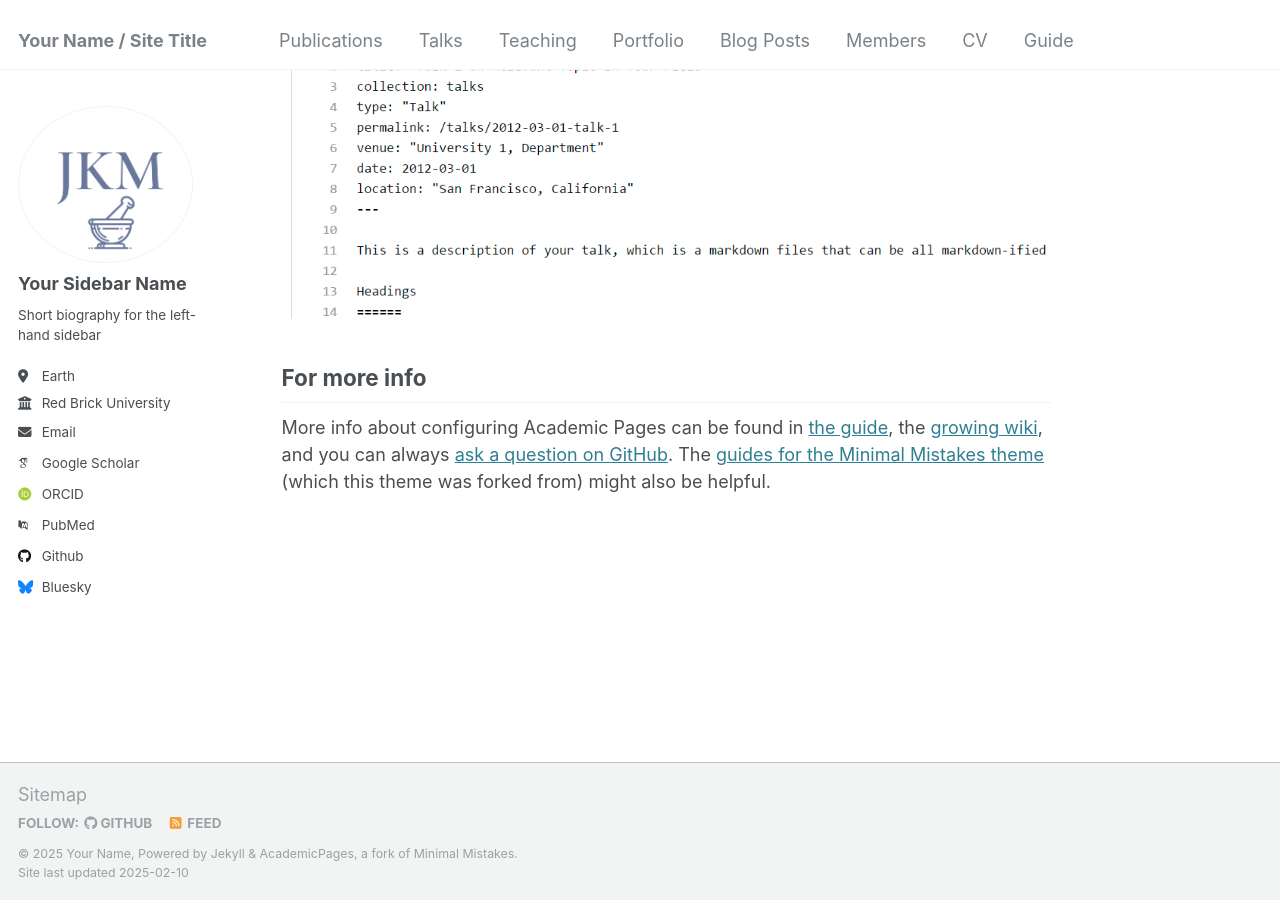
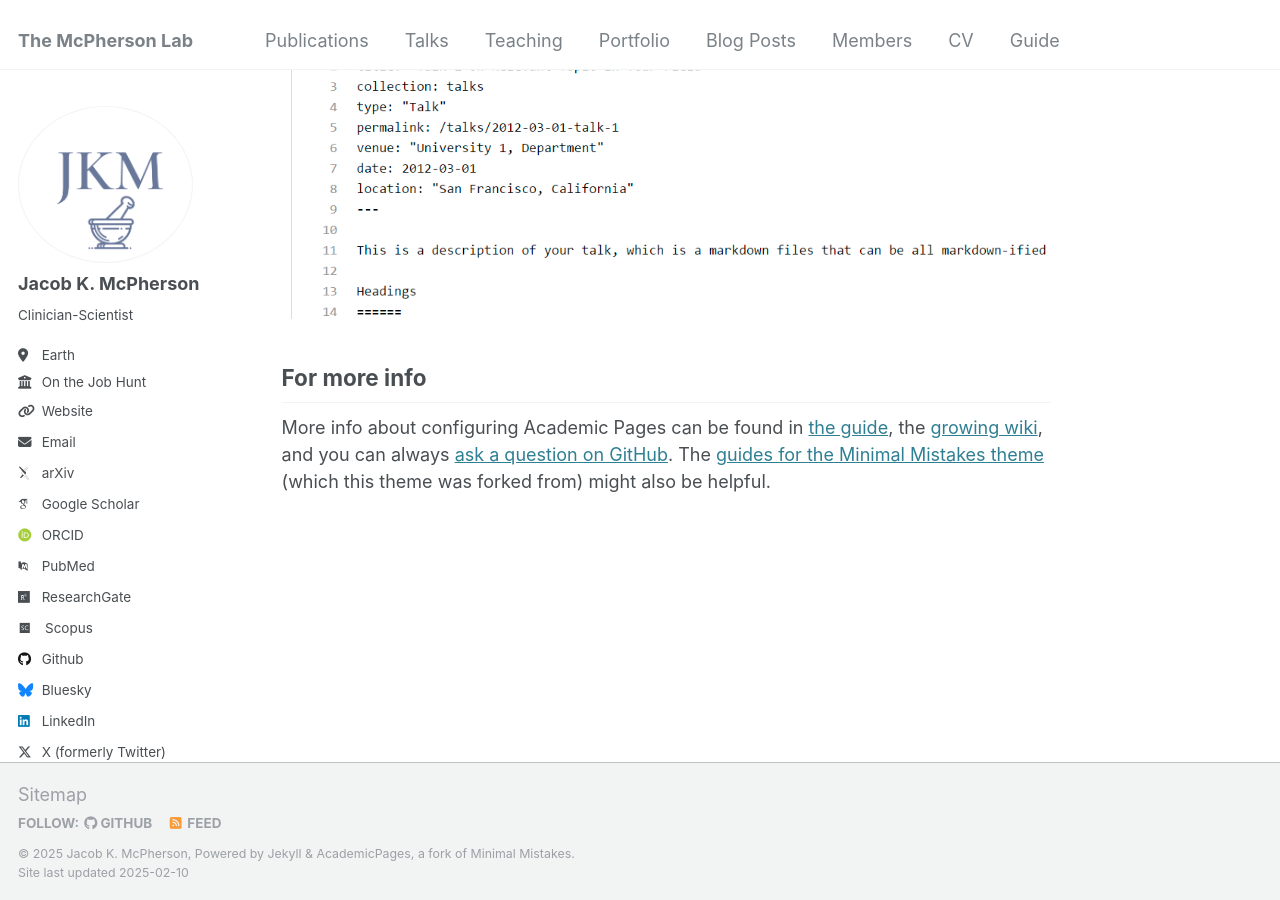
Before and after one commit to The-McPherson-Lab/The-McPherson-Lab, a Jekyll site: the page built from _pages/about.md, in a window 1280 px wide and 900 px high, scrolled down 2643 px. Built offline with Jekyll 4.4.1, drawn with Linux system fonts in a browser that asks for light colours; some web fonts are replaced; part of the change alters nothing that is shown.

Commit message:
Update _config.yml
Signed-off-by: Jacob K. McPherson <70453018+JacobKMcPherson@users.noreply.github.com>

```diff
--- a/_config.yml
+++ b/_config.yml
@@ -8,13 +8,13 @@
 
 # Basic Site Settings
 locale                   : "en-US"
-title                    : "Your Name / Site Title"
+title                    : "The McPherson Lab"
 title_separator          : "-"
-name                     : &name "Your Name"
-description              : &description "personal description"
-url                      : https://academicpages.github.io # the base hostname & protocol for your site e.g. "https://[your GitHub username].github.io"
-baseurl                  : "" # the subpath of your site, e.g. "/blog"
-repository               : "academicpages/academicpages.github.io"
+name                     : &name "Jacob K. McPherson"
+description              : &description "A Pharmacology Lab"
+url                      : "https://the-mcpherson-lab.github.io"
+baseurl                  : ""
+repository               : "https://github.com/The-McPherson-Lab/The-McPherson-Lab.github.io"
 
 # Site Author - The following control what appear as part of the author content on the side bar.
 #               If a field is blank the icon and link will not appear, otherwise it will be shown.
@@ -22,57 +22,31 @@ repository               : "academicpages/academicpages.github.io"
 author:
   # Biographic information
   avatar           : "profile.png"
-  name             : "Your Sidebar Name"
+  name             : "Jacob K. McPherson"
   pronouns         : # example: "she/her"
-  bio              : "Short biography for the left-hand sidebar"
+  bio              : "Clinician-Scientist"
   location         : "Earth"
-  employer         : "Red Brick University"
-  uri              : # URL
-  email            : "none@example.org"
+  employer         : "On the Job Hunt"
+  uri              : "https://jacobkmcpherson.com"
+  email            : "jacob@jacobkmcpherson.com"
 
   # Academic websites
-  arxiv            : # URL - Update with the correct link to your profile
-  googlescholar    : "https://scholar.google.com/citations?user=PS_CX0AAAAAJ"
-  impactstory      : # URL
-  orcid            : "http://orcid.org/yourorcidurl"
-  semantic         : # URL
-  pubmed           : "https://www.ncbi.nlm.nih.gov/pubmed/?term=john+snow"
-  researchgate     : # URL
-  scopus           : # URL
+  arxiv            : "https://arxiv.org/a/0000-0001-5486-4945"
+  googlescholar    : "https://scholar.google.com/citations?user=MsZPCoIAAAAJ&hl=en"
+  orcid            : "https://orcid.org/0000-0001-5486-4945"
+  pubmed           : "https://www.ncbi.nlm.nih.gov/myncbi/1XeOuqmaFjg5z/bibliography/public/"
+  scopus           : "https://www.scopus.com/authid/detail.uri?authorId=57204192355"
+  researchgate     : "https://www.researchgate.net/profile/Jacob-Mcpherson"
+
 
   # Repositories and software development
-  bitbucket        : # Username - Update with your username on the site
-  codepen          : # Username
-  dribbble         : # Username
-  github           : "academicpages"
-  kaggle           : # Username
-  stackoverflow    : # User number or user number and name (i.e., use "1" or "1/jeff-atwood")
+  github           : "JacobKMcPherson"
 
   # Social media
-  bluesky          : "bsky.app" # Replace this with you Bluesky username
-  facebook         : # Username
-  flickr           : # Username
-  foursquare       : # Username
-  goodreads        : # Username
-  google_plus      : # Username
-  keybase          : # Username
-  instagram        : # Username
-  lastfm           : # Username
-  linkedin         : # Username
-  mastodon         : # URL
-  medium           : # URL
-  pinterest        : # Username
-  soundcloud       : # Username
-  steam            : # Username
-  telegram         : # URL
-  tumblr           : # Username
-  twitter          : # Username for X / Twitter
-  vine             : # Username
-  weibo            : # Username
-  wikipedia        : # Username
-  xing             : # Username
-  youtube          : # Username
-  zhihu            : # Username
+  linkedin         : "https://www.linkedin.com/in/JacobKMcPherson"
+  twitter          : "JacobKMcPherson"
+  bluesky          : "jacobkmcpherson.bsky"
+
 
 # Publication Category - The following the list of publication categories and their headings
 publication_category:
```
